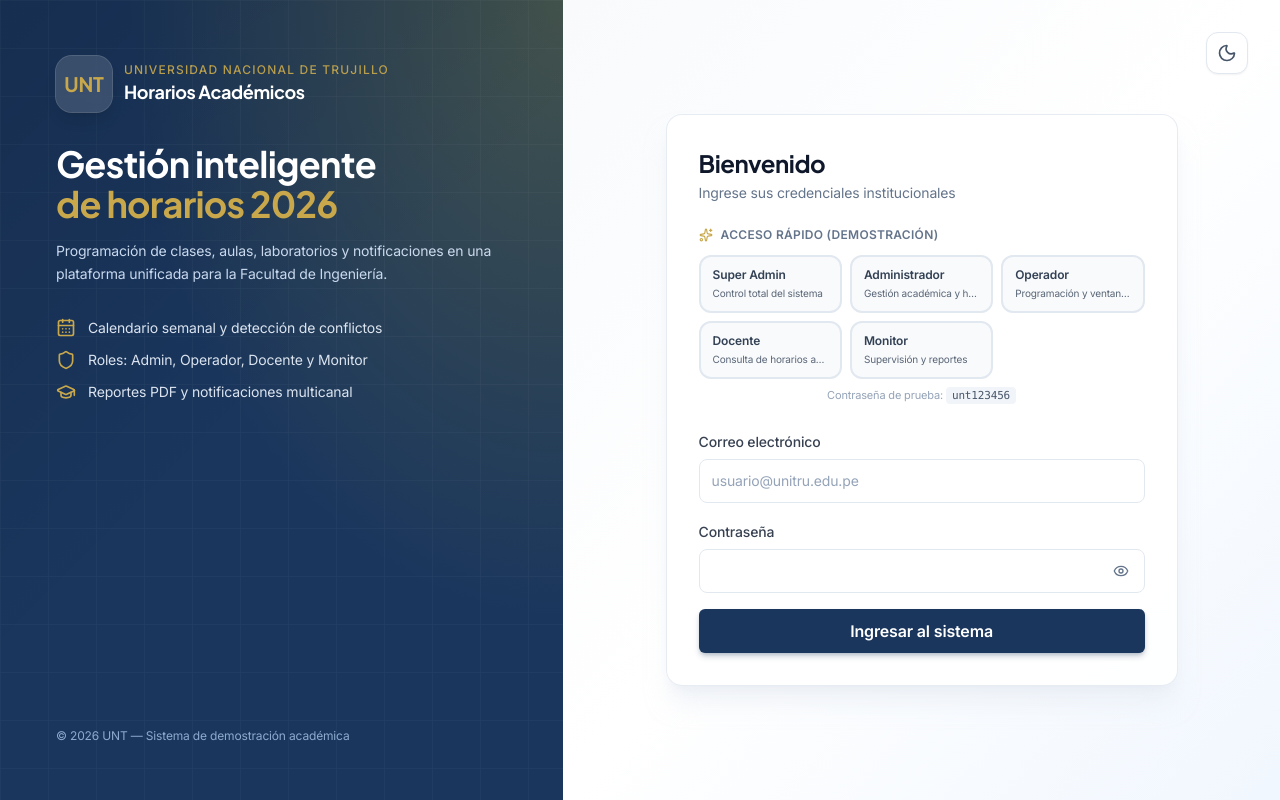
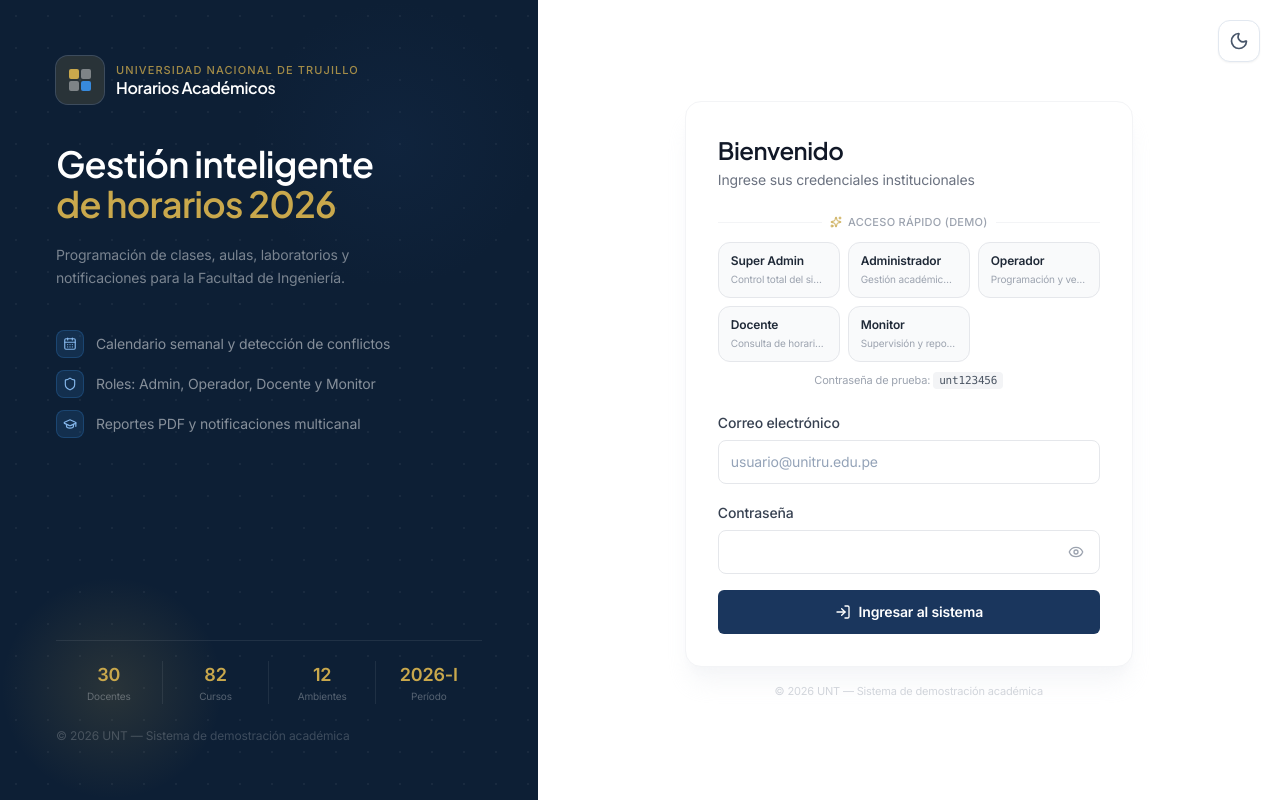
Before and after one commit to marck-h-cmd/E-PROJECT, a Next.js app: page /auth/login in a window 1280 px wide. Built offline with nearby package versions, Linux system fonts and the light colour scheme.

Commit message:
actualizacion login

```diff
--- a/src/app/auth/login/page.tsx
+++ b/src/app/auth/login/page.tsx
@@ -3,12 +3,8 @@
 import { useState, useEffect } from 'react';
 import { useRouter } from 'next/navigation';
 import {
-  Eye,
-  EyeOff,
-  CalendarDays,
-  Shield,
-  Sparkles,
-  GraduationCap,
+  Eye, EyeOff, CalendarDays, Shield, GraduationCap,
+  LogIn, Loader2, Sparkles,
 } from 'lucide-react';
 import { useAuth } from '@/contexts/AuthContext';
 import { Button } from '@/components/ui/button';
@@ -29,7 +25,6 @@ export default function LoginPage() {
   const [error, setError] = useState('');
   const [loading, setLoading] = useState(false);
 
-  // Redirección automática si ya está autenticado
   useEffect(() => {
     if (user) {
       if (user.rol === 'DOCENTE') {
@@ -40,10 +35,10 @@ export default function LoginPage() {
     }
   }, [user, router]);
 
-  const fillDemo = (user: DemoUser) => {
-    setEmail(user.email);
-    setPassword(user.password);
-    setSelectedDemo(user.id);
+  const fillDemo = (u: DemoUser) => {
+    setEmail(u.email);
+    setPassword(u.password);
+    setSelectedDemo(u.id);
     setError('');
   };
 
@@ -53,8 +48,6 @@ export default function LoginPage() {
     setLoading(true);
     try {
       await login(email, password);
-      // La redirección ahora es manejada por el AuthContext.login,
-      // pero agregamos una capa extra de seguridad aquí por si acaso.
     } catch (err) {
       setError(
         err instanceof ApiClientError
@@ -68,190 +61,270 @@ export default function LoginPage() {
 
   return (
     <div className="flex min-h-screen">
-      {/* Panel institucional */}
-      <div className="relative hidden w-[44%] overflow-hidden bg-unt-blue lg:flex lg:flex-col lg:justify-between">
-        <div className="absolute inset-0 bg-[radial-gradient(ellipse_at_top_right,_rgba(255,215,0,0.18),_transparent_55%)]" />
-        <div className="absolute inset-0 bg-[linear-gradient(135deg,rgba(0,0,0,0.15)_0%,transparent_50%)]" />
+
+      {/* ── Panel izquierdo institucional ── */}
+      <div className="relative hidden w-[42%] lg:flex lg:flex-col lg:justify-between overflow-hidden bg-[#0d1f35] dark:bg-[#080f1a]">
+
+        {/* Grid de puntos decorativo */}
         <div
-          className="absolute inset-0 opacity-[0.07]"
+          className="absolute inset-0 opacity-[0.06]"
           style={{
-            backgroundImage:
-              'linear-gradient(rgba(255,255,255,.4) 1px, transparent 1px), linear-gradient(90deg, rgba(255,255,255,.4) 1px, transparent 1px)',
-            backgroundSize: '48px 48px',
+            backgroundImage: 'radial-gradient(circle, rgba(255,255,255,.8) 1px, transparent 1px)',
+            backgroundSize: '32px 32px',
           }}
         />
 
-        <div className="relative z-10 flex flex-col gap-8 p-10 xl:p-14">
+        {/* Glows de color */}
+        <div className="absolute top-0 right-0 w-72 h-72 rounded-full opacity-20"
+          style={{ background: 'radial-gradient(circle, #1a365d 0%, transparent 70%)' }} />
+        <div className="absolute bottom-0 left-0 w-56 h-56 rounded-full opacity-15"
+          style={{ background: 'radial-gradient(circle, #c9a84c 0%, transparent 70%)' }} />
+
+        {/* Contenido superior */}
+        <div className="relative z-10 flex flex-col gap-10 p-10 xl:p-14">
+
+          {/* Logo */}
           <div className="flex items-center gap-3">
-            <div className="flex h-14 w-14 items-center justify-center rounded-2xl bg-white/15 shadow-lg ring-1 ring-white/25 backdrop-blur-sm">
-              <span className="font-display text-xl font-bold text-unt-gold">UNT</span>
+            <div className="flex h-12 w-12 items-center justify-center rounded-xl ring-1 ring-white/20"
+              style={{ background: 'rgba(201,168,76,0.15)' }}>
+              <svg width="24" height="24" viewBox="0 0 24 24" fill="none">
+                <rect x="1" y="1" width="10" height="10" rx="2" fill="#c9a84c"/>
+                <rect x="13" y="1" width="10" height="10" rx="2" fill="rgba(255,255,255,0.4)"/>
+                <rect x="1" y="13" width="10" height="10" rx="2" fill="rgba(255,255,255,0.4)"/>
+                <rect x="13" y="13" width="10" height="10" rx="2" fill="#378add"/>
+              </svg>
             </div>
             <div>
-              <p className="text-xs font-medium uppercase tracking-widest text-unt-gold/90">
+              <p className="text-[11px] font-medium tracking-widest uppercase text-[#c9a84c]/80">
                 Universidad Nacional de Trujillo
               </p>
-              <h1 className="font-display text-lg font-bold text-white">
+              <h1 className="text-base font-semibold text-white leading-tight">
                 Horarios Académicos
               </h1>
             </div>
           </div>
 
-          <div className="space-y-4">
-            <h2 className="font-display text-3xl font-bold leading-tight text-white xl:text-4xl">
+          {/* Hero */}
+          <div className="space-y-5">
+            <div>
+              <h2 className="text-3xl xl:text-4xl font-semibold text-white leading-tight">
                 Gestión inteligente
-              <br />
-              <span className="text-unt-gold">de horarios 2026</span>
               </h2>
-            <p className="max-w-md text-sm leading-relaxed text-blue-100/90">
-              Programación de clases, aulas, laboratorios y notificaciones en una
-              plataforma unificada para la Facultad de Ingeniería.
+              <h2 className="text-3xl xl:text-4xl font-semibold leading-tight" style={{ color: '#c9a84c' }}>
+                de horarios 2026
+              </h2>
+            </div>
+            <p className="text-sm leading-relaxed max-w-xs" style={{ color: 'rgba(255,255,255,0.45)' }}>
+              Programación de clases, aulas, laboratorios y notificaciones
+              para la Facultad de Ingeniería.
             </p>
           </div>
 
-          <ul className="space-y-3 text-sm text-blue-50/90">
-            <li className="flex items-center gap-3">
-              <CalendarDays className="h-5 w-5 shrink-0 text-unt-gold" />
-              Calendario semanal y detección de conflictos
+          {/* Features */}
+          <ul className="space-y-3">
+            {[
+              { icon: CalendarDays, text: 'Calendario semanal y detección de conflictos' },
+              { icon: Shield, text: 'Roles: Admin, Operador, Docente y Monitor' },
+              { icon: GraduationCap, text: 'Reportes PDF y notificaciones multicanal' },
+            ].map(({ icon: Icon, text }) => (
+              <li key={text} className="flex items-center gap-3">
+                <div className="flex h-7 w-7 shrink-0 items-center justify-center rounded-lg"
+                  style={{ background: 'rgba(55,138,221,0.15)', border: '0.5px solid rgba(55,138,221,0.25)' }}>
+                  <Icon className="h-3.5 w-3.5" style={{ color: '#85b7eb' }} />
+                </div>
+                <span className="text-sm" style={{ color: 'rgba(255,255,255,0.5)' }}>{text}</span>
               </li>
-            <li className="flex items-center gap-3">
-              <Shield className="h-5 w-5 shrink-0 text-unt-gold" />
-              Roles: Admin, Operador, Docente y Monitor
-            </li>
-            <li className="flex items-center gap-3">
-              <GraduationCap className="h-5 w-5 shrink-0 text-unt-gold" />
-              Reportes PDF y notificaciones multicanal
-            </li>
+            ))}
           </ul>
         </div>
 
-        <p className="relative z-10 p-10 text-xs text-blue-200/70 xl:p-14">
+        {/* Stats + footer */}
+        <div className="relative z-10 p-10 xl:p-14 space-y-6">
+          <div className="flex items-center gap-0"
+            style={{ borderTop: '0.5px solid rgba(255,255,255,0.08)', paddingTop: '20px' }}>
+            {[
+              { n: '30', l: 'Docentes' },
+              { n: '82', l: 'Cursos' },
+              { n: '12', l: 'Ambientes' },
+              { n: '2026-I', l: 'Período' },
+            ].map((s, i) => (
+              <div key={s.l} className="flex-1 text-center"
+                style={{ borderRight: i < 3 ? '0.5px solid rgba(255,255,255,0.08)' : 'none' }}>
+                <div className="text-lg font-semibold" style={{ color: '#c9a84c' }}>{s.n}</div>
+                <div className="text-[10px]" style={{ color: 'rgba(255,255,255,0.3)' }}>{s.l}</div>
+              </div>
+            ))}
+          </div>
+          <p className="text-xs" style={{ color: 'rgba(255,255,255,0.2)' }}>
             © {new Date().getFullYear()} UNT — Sistema de demostración académica
           </p>
         </div>
+      </div>
 
-      {/* Formulario */}
-      <div className="relative flex flex-1 flex-col items-center justify-center bg-gradient-to-br from-slate-50 via-white to-blue-50/80 p-4 dark:from-slate-950 dark:via-slate-900 dark:to-slate-950 sm:p-8">
-        <div className="absolute right-4 top-4 sm:right-8 sm:top-8">
+      {/* ── Panel derecho — formulario ── */}
+      <div className="relative flex flex-1 flex-col items-center justify-center p-6 sm:p-10
+        bg-white dark:bg-[#111827]">
+
+        {/* Toggle de tema */}
+        <div className="absolute right-5 top-5">
           <ThemeToggle variant="login" />
         </div>
-        <div className="w-full max-w-lg animate-fadeIn">
+
+        {/* Logo mobile */}
         <div className="mb-6 text-center lg:hidden">
-            <div className="mx-auto mb-3 flex h-14 w-14 items-center justify-center rounded-2xl bg-unt-blue shadow-lg">
-              <span className="font-display text-lg font-bold text-unt-gold">UNT</span>
+          <div className="mx-auto mb-3 flex h-12 w-12 items-center justify-center rounded-xl bg-[#1a365d]">
+            <svg width="22" height="22" viewBox="0 0 24 24" fill="none">
+              <rect x="1" y="1" width="10" height="10" rx="2" fill="#c9a84c"/>
+              <rect x="13" y="1" width="10" height="10" rx="2" fill="rgba(255,255,255,0.5)"/>
+              <rect x="1" y="13" width="10" height="10" rx="2" fill="rgba(255,255,255,0.5)"/>
+              <rect x="13" y="13" width="10" height="10" rx="2" fill="#378add"/>
+            </svg>
           </div>
-            <h2 className="font-display text-xl font-bold text-unt-blue">
+          <h2 className="text-lg font-semibold text-[#1a365d] dark:text-white">
             Iniciar sesión
           </h2>
         </div>
 
-          <div className="rounded-2xl border border-slate-200/80 bg-white/90 p-6 shadow-xl shadow-slate-200/50 backdrop-blur-sm dark:border-slate-700 dark:bg-slate-800/95 dark:shadow-black/30 sm:p-8">
+        <div className="w-full max-w-md">
+
+          {/* Card formulario */}
+          <div className="rounded-2xl p-7 sm:p-8
+            bg-white dark:bg-[#1f2937]
+            border border-gray-100 dark:border-gray-700
+            shadow-xl shadow-gray-100/80 dark:shadow-black/30">
+
+            {/* Header */}
             <div className="mb-6 hidden lg:block">
-              <h2 className="font-display text-2xl font-bold text-slate-900 dark:text-slate-50">
+              <h2 className="text-2xl font-semibold text-gray-900 dark:text-white">
                 Bienvenido
               </h2>
-              <p className="mt-1 text-sm text-slate-500 dark:text-slate-400">
+              <p className="mt-1 text-sm text-gray-500 dark:text-gray-400">
                 Ingrese sus credenciales institucionales
               </p>
             </div>
 
-            {/* Acceso rápido por rol */}
-            <div className="mb-6">
-              <div className="mb-3 flex items-center gap-2 text-xs font-semibold uppercase tracking-wide text-slate-500 dark:text-slate-400">
-                <Sparkles className="h-3.5 w-3.5 text-unt-gold" />
-                Acceso rápido (demostración)
+            {/* Acceso rápido */}
+            <div className="mb-5">
+              <div className="mb-3 flex items-center gap-2">
+                <div className="h-px flex-1 bg-gray-100 dark:bg-gray-700" />
+                <span className="flex items-center gap-1.5 text-[11px] font-medium tracking-wide uppercase text-gray-400 dark:text-gray-500">
+                  <Sparkles className="h-3 w-3 text-[#c9a84c]" />
+                  Acceso rápido (demo)
+                </span>
+                <div className="h-px flex-1 bg-gray-100 dark:bg-gray-700" />
               </div>
+
               <div className="grid grid-cols-2 gap-2 sm:grid-cols-3 lg:grid-cols-2 xl:grid-cols-3">
-                {DEMO_USERS.map((user) => (
+                {DEMO_USERS.map((u) => (
                   <button
-                    key={user.id}
+                    key={u.id}
                     type="button"
-                    onClick={() => fillDemo(user)}
-                    className={`rounded-xl border-2 px-3 py-2.5 text-left text-xs transition-all duration-200 ${
-                      selectedDemo === user.id
-                        ? `${user.accentClass} ring-2 ring-offset-1 ring-unt-blue/30 scale-[1.02]`
-                        : 'border-slate-200 bg-slate-50 text-slate-700 hover:border-slate-300 hover:bg-white dark:border-slate-600 dark:bg-slate-700/50 dark:text-slate-200 dark:hover:border-slate-500 dark:hover:bg-slate-700'
+                    onClick={() => fillDemo(u)}
+                    className={`rounded-xl border px-3 py-2.5 text-left text-xs transition-all duration-150 ${
+                      selectedDemo === u.id
+                        ? 'border-[#1a365d] bg-blue-50 dark:border-blue-500 dark:bg-[#1e3a5f] scale-[1.02]'
+                        : 'border-gray-200 bg-gray-50 text-gray-700 hover:border-gray-300 hover:bg-white dark:border-gray-700 dark:bg-gray-800 dark:text-gray-300 dark:hover:border-gray-600'
                     }`}
                   >
-                    <span className="block font-semibold">{user.label}</span>
-                    <span className="mt-0.5 block truncate text-[10px] opacity-80">
-                      {user.description}
+                    <span className={`block font-semibold ${
+                      selectedDemo === u.id
+                        ? 'text-[#1a365d] dark:text-blue-300'
+                        : 'text-gray-800 dark:text-gray-200'
+                    }`}>
+                      {u.label}
+                    </span>
+                    <span className="mt-0.5 block truncate text-[10px] text-gray-400 dark:text-gray-500">
+                      {u.description}
                     </span>
                   </button>
                 ))}
               </div>
-              <p className="mt-2 text-center text-[11px] text-slate-400 dark:text-slate-500">
+
+              <p className="mt-2.5 text-center text-[11px] text-gray-400 dark:text-gray-500">
                 Contraseña de prueba:{' '}
-                <code className="rounded bg-slate-100 dark:bg-slate-700 px-1.5 py-0.5 font-mono text-slate-600 dark:text-slate-300">
+                <code className="rounded bg-gray-100 dark:bg-gray-700 px-1.5 py-0.5 font-mono text-gray-600 dark:text-gray-300 text-[11px]">
                   {DEMO_PASSWORD_HINT}
                 </code>
               </p>
             </div>
 
-            {error ? (
-              <div className="mb-4 rounded-lg border border-red-200 bg-red-50 px-4 py-3 text-sm text-red-700 dark:border-red-900/50 dark:bg-red-950/40 dark:text-red-300">
+            {/* Error */}
+            {error && (
+              <div className="mb-4 rounded-xl border border-red-200 bg-red-50 px-4 py-3 text-sm text-red-700 dark:border-red-900/50 dark:bg-red-950/40 dark:text-red-300">
                 {error}
               </div>
-            ) : null}
+            )}
 
+            {/* Form */}
             <form onSubmit={handleSubmit} className="space-y-4">
               <div>
-                <Label htmlFor="email">Correo electrónico</Label>
+                <Label htmlFor="email" className="text-sm font-medium text-gray-700 dark:text-gray-300">
+                  Correo electrónico
+                </Label>
                 <Input
                   id="email"
                   type="email"
                   placeholder="usuario@unitru.edu.pe"
                   value={email}
-                  onChange={(e) => {
-                    setEmail(e.target.value);
-                    setSelectedDemo(null);
-                  }}
+                  onChange={(e) => { setEmail(e.target.value); setSelectedDemo(null); }}
                   required
                   autoComplete="email"
-                  className="mt-1.5 h-11 border-slate-200 focus-visible:ring-unt-blue"
+                  className="mt-1.5 h-11 border-gray-200 dark:border-gray-700 dark:bg-gray-800 dark:text-white focus-visible:ring-[#1a365d] dark:focus-visible:ring-blue-500"
                 />
               </div>
+
               <div>
-                <Label htmlFor="password">Contraseña</Label>
+                <Label htmlFor="password" className="text-sm font-medium text-gray-700 dark:text-gray-300">
+                  Contraseña
+                </Label>
                 <div className="relative mt-1.5">
                   <Input
                     id="password"
                     type={showPassword ? 'text' : 'password'}
                     value={password}
-                    onChange={(e) => {
-                      setPassword(e.target.value);
-                      setSelectedDemo(null);
-                    }}
+                    onChange={(e) => { setPassword(e.target.value); setSelectedDemo(null); }}
                     required
                     autoComplete="current-password"
-                    className="h-11 border-slate-200 pr-11 focus-visible:ring-unt-blue"
+                    className="h-11 border-gray-200 dark:border-gray-700 dark:bg-gray-800 dark:text-white pr-11 focus-visible:ring-[#1a365d] dark:focus-visible:ring-blue-500"
                   />
                   <button
                     type="button"
-                    onClick={() => setShowPassword((v) => !v)}
-                    className="absolute right-2 top-1/2 -translate-y-1/2 rounded-lg p-2 text-slate-500 dark:text-slate-400 transition-colors hover:bg-slate-100 dark:hover:bg-slate-700 hover:text-unt-blue"
-                    aria-label={
-                      showPassword ? 'Ocultar contraseña' : 'Mostrar contraseña'
+                    onClick={() => setShowPassword(v => !v)}
+                    className="absolute right-2 top-1/2 -translate-y-1/2 rounded-lg p-2 text-gray-400 transition-colors hover:bg-gray-100 dark:hover:bg-gray-700 hover:text-gray-600"
+                    tabIndex={-1}
+                    aria-label={showPassword ? 'Ocultar contraseña' : 'Mostrar contraseña'}
+                  >
+                    {showPassword
+                      ? <EyeOff className="h-4 w-4" aria-hidden />
+                      : <Eye className="h-4 w-4" aria-hidden />
                     }
-                    tabIndex={-1}
-                  >
-                    {showPassword ? (
-                      <EyeOff className="h-4 w-4" aria-hidden />
-                    ) : (
-                      <Eye className="h-4 w-4" aria-hidden />
-                    )}
                   </button>
                 </div>
               </div>
 
               <Button
                 type="submit"
-                className="h-11 w-full bg-unt-blue text-base font-semibold shadow-md shadow-unt-blue/25 hover:bg-primary-700"
                 disabled={loading}
+                className="h-11 w-full gap-2 bg-[#1a365d] text-white hover:bg-[#254d84] dark:bg-blue-600 dark:hover:bg-blue-700 font-semibold"
               >
-                {loading ? 'Iniciando sesión…' : 'Ingresar al sistema'}
+                {loading ? (
+                  <>
+                    <Loader2 className="h-4 w-4 animate-spin" aria-hidden />
+                    Ingresando...
+                  </>
+                ) : (
+                  <>
+                    <LogIn className="h-4 w-4" aria-hidden />
+                    Ingresar al sistema
+                  </>
+                )}
               </Button>
             </form>
           </div>
+
+          <p className="mt-4 text-center text-[11px] text-gray-300 dark:text-gray-600">
+            © {new Date().getFullYear()} UNT — Sistema de demostración académica
+          </p>
         </div>
       </div>
     </div>
```
Lines whose indentation alone changed are shown as unchanged.
